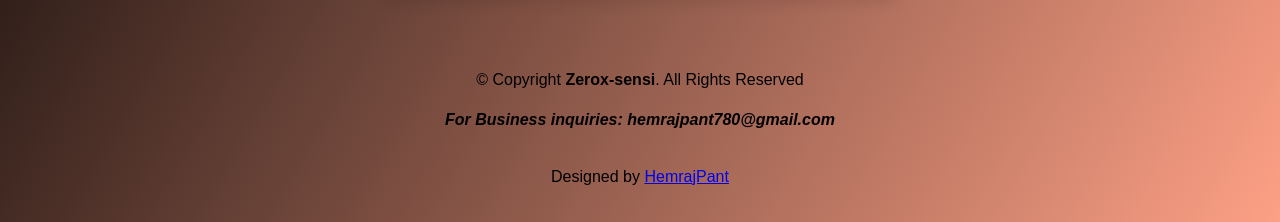
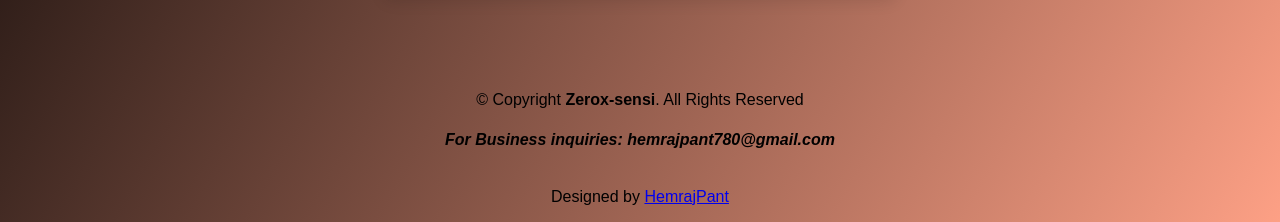
Before and after one commit to hemrajpant69/zeroxsensi.github.io, a plain HTML site: page message.html in a window 1280 px wide. Shown: the part 594-816 px from the top of the page. Drawn offline with Linux system fonts and the light colour scheme.

Commit message:
Update mstyle.css

```diff
--- a/assets/css/mstyle.css
+++ b/assets/css/mstyle.css
@@ -99,7 +99,7 @@ button:hover {
 
 footer {
     position: absolute;
-    bottom: 20px;
+    bottom: 0px;
     width: 80%;
     max-width: 450px;
     text-align: center;
```
